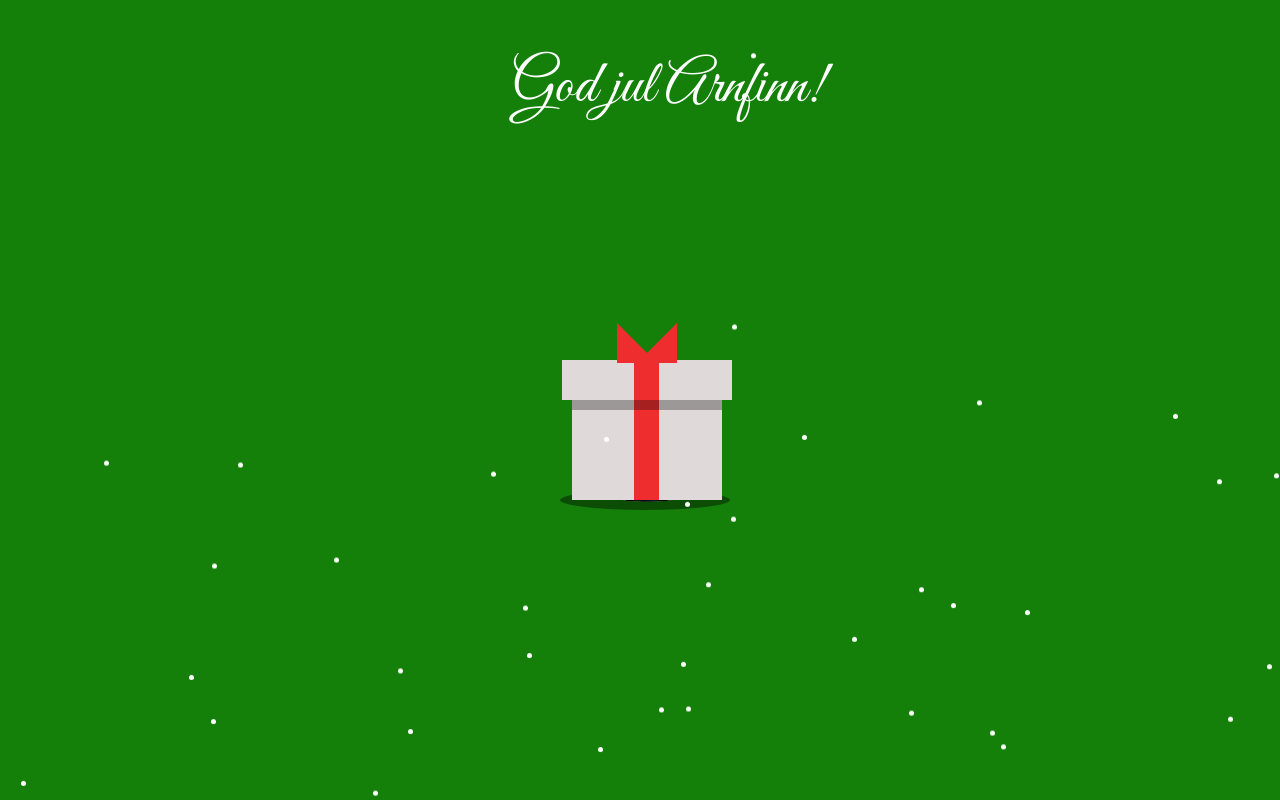
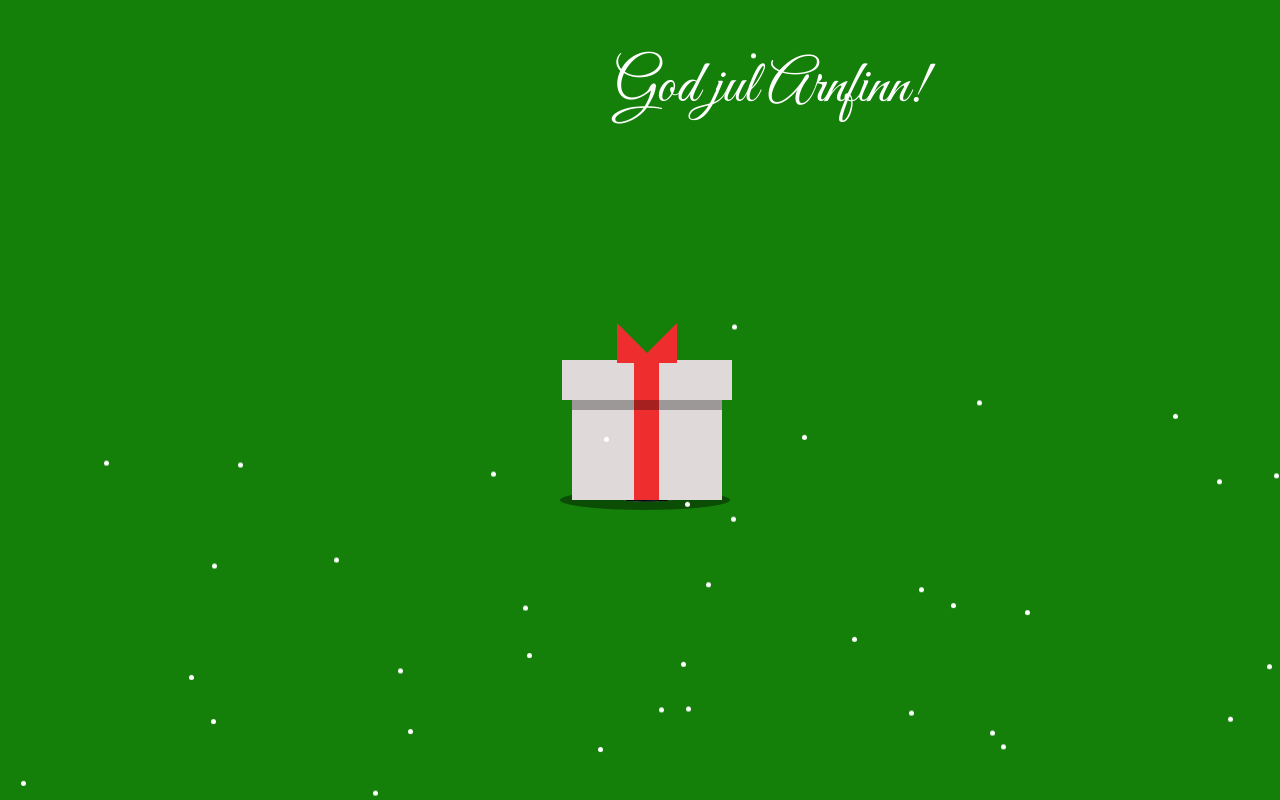
Before and after one commit to jinlet/present, a plain HTML site: page index.html in a window 1280 px wide. Drawn offline with nearby package versions, Linux system fonts and the light colour scheme.

Commit message:
Update present.css

```diff
--- a/present.css
+++ b/present.css
@@ -13,7 +13,7 @@ body {
     position: fixed;
     font-family: 'Great Vibes', cursive;
     top: 50px;
-    left: 40%;
+    left: 48%;
     transform: translateX(-50%, -50%);
     color: white;
     z-index: 999;
```
